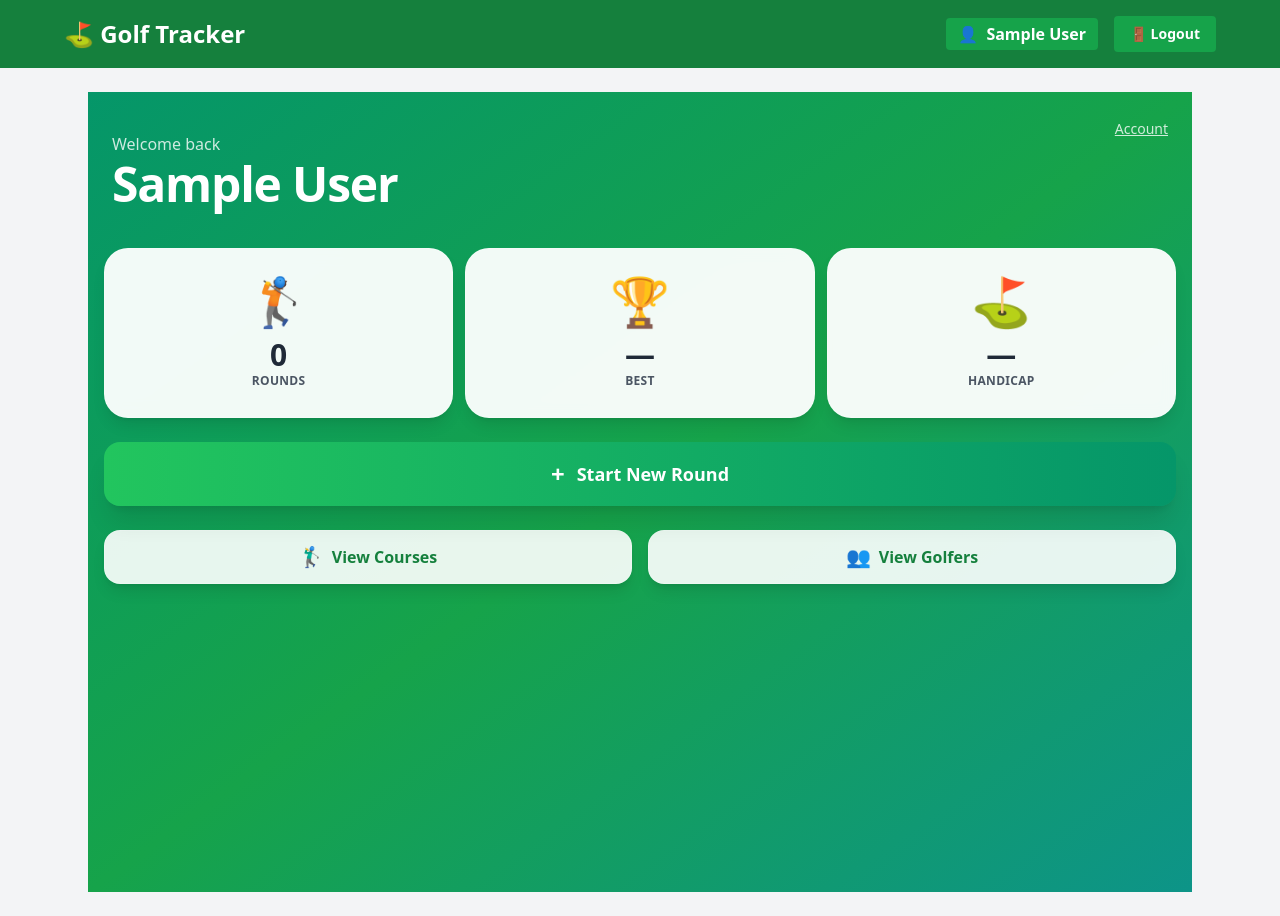
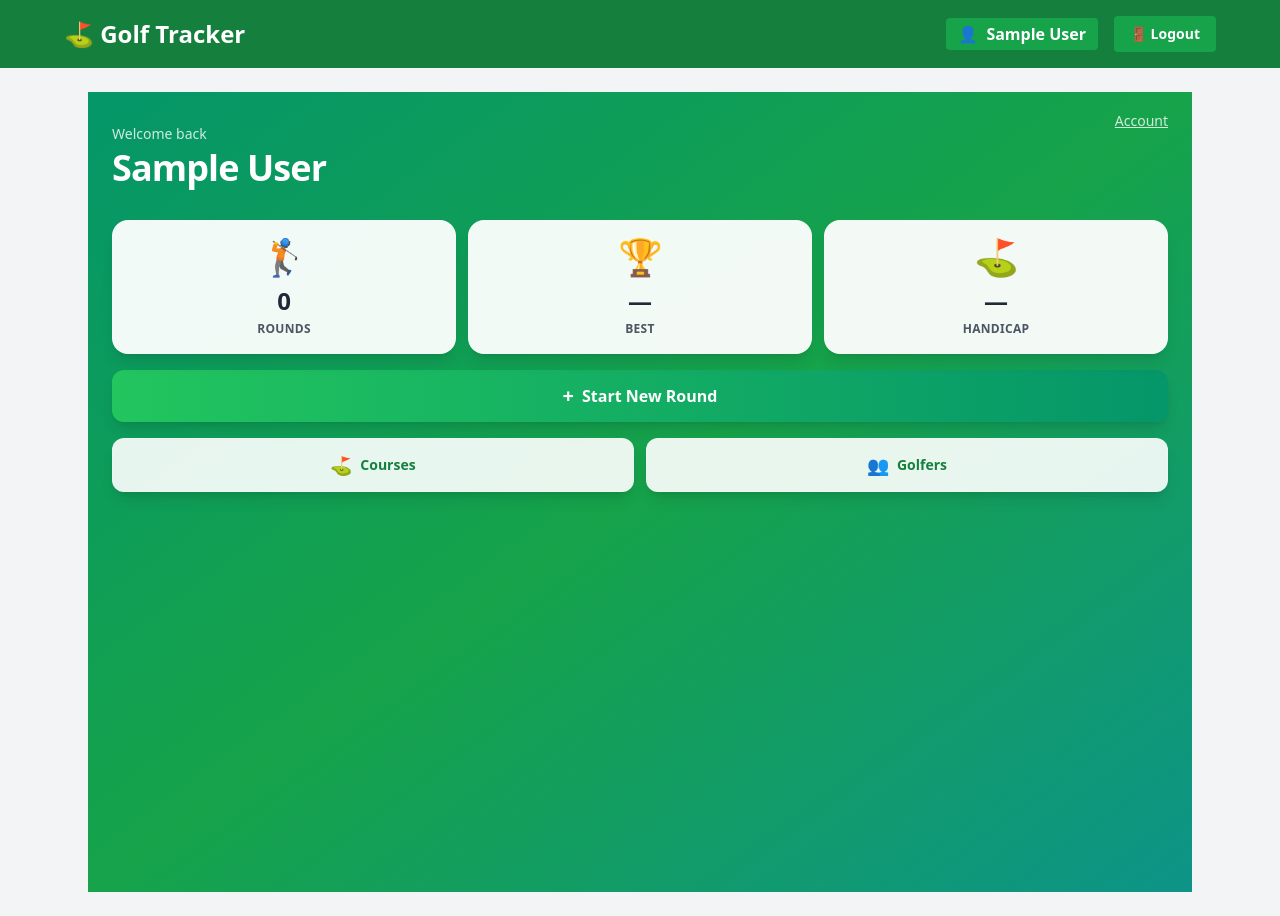
Before and after one commit to sdrindahl/Golf-Score, a Next.js app: page / in a window 1280 px wide. Built offline with nearby package versions, Linux system fonts and the light colour scheme; no server answers; the database is empty; sample sign-in values are in the browser's storage.

Commit message:
Add Performance Breakdown chart to home page with score type distribution and averages per round

```diff
--- a/app/page.tsx
+++ b/app/page.tsx
@@ -129,6 +129,84 @@ export default function Home() {
 
   const bestScore = calculateBestScore()
 
+  const calculateScoreDistribution = (): { distribution: { [key: string]: number }; trend: 'improving' | 'declining' | 'stable'; recentBestType: string } => {
+    const distribution = {
+      'Hole in 1': 0,
+      'Eagle': 0,
+      'Birdie': 0,
+      'Par': 0,
+      'Bogey': 0,
+      'Double+': 0,
+    }
+
+    const courses = JSON.parse(localStorage.getItem('golfCourses') || '[]')
+
+    // Count score types across all holes in all rounds
+    for (const round of rounds) {
+      const course = courses.find((c: any) => c.id === round.courseId)
+      if (!course || !course.holes) continue
+
+      for (let i = 0; i < course.holes.length; i++) {
+        const hole = course.holes[i]
+        const score = round.scores?.[i] || 0
+        const par = hole.par
+        const diff = score - par
+
+        if (score === 1) {
+          distribution['Hole in 1']++
+        } else if (diff <= -2) {
+          distribution['Eagle']++
+        } else if (diff === -1) {
+          distribution['Birdie']++
+        } else if (diff === 0) {
+          distribution['Par']++
+        } else if (diff === 1) {
+          distribution['Bogey']++
+        } else {
+          distribution['Double+']++
+        }
+      }
+    }
+
+    // Calculate trend - compare recent holes to overall
+    let trend: 'improving' | 'declining' | 'stable' = 'stable'
+    if (rounds.length >= 2) {
+      const recentRound = rounds[rounds.length - 1]
+      const prevRound = rounds[rounds.length - 2]
+      const recentScore = recentRound.totalScore
+      const prevScore = prevRound.totalScore
+
+      if (recentScore < prevScore - 1) trend = 'improving'
+      else if (recentScore > prevScore + 1) trend = 'declining'
+    }
+
+    // Find best recent score type
+    let recentBestType = 'Par'
+    const recentRound = rounds[rounds.length - 1]
+    if (recentRound) {
+      const course = courses.find((c: any) => c.id === recentRound.courseId)
+      if (course?.holes) {
+        let bestDiff = 999
+        for (let i = 0; i < course.holes.length; i++) {
+          const hole = course.holes[i]
+          const score = recentRound.scores?.[i] || 0
+          const diff = score - hole.par
+          if (diff < bestDiff) {
+            bestDiff = diff
+            if (diff <= -2) recentBestType = 'Eagle'
+            else if (diff === -1) recentBestType = 'Birdie'
+            else if (diff === 0) recentBestType = 'Par'
+          }
+        }
+      }
+    }
+
+    return { distribution, trend, recentBestType }
+  }
+
+  const { distribution, trend: scoreTrend, recentBestType } = calculateScoreDistribution()
+  const maxDistribution = Math.max(...Object.values(distribution), 1)
+
   // Don't render until client is hydrated and auth checked
   if (!isClient || !currentUser) {
     return null
@@ -153,87 +231,143 @@ export default function Home() {
   return (
     <div className="min-h-screen bg-gradient-to-br from-emerald-600 via-green-600 to-teal-600 pb-12">
       {/* Welcome Banner with Account Link */}
-      <div className="px-6 py-10 text-white relative">
-        <div className="absolute top-6 right-6">
+      <div className="px-4 sm:px-6 py-6 sm:py-8 text-white relative">
+        <div className="absolute top-4 right-4 sm:right-6">
           <Link href="/settings">
-            <button className="text-white/80 hover:text-white text-sm font-medium underline transition-colors">
+            <button className="text-white/80 hover:text-white text-xs sm:text-sm font-medium underline transition-colors">
               Account
             </button>
           </Link>
         </div>
-        <p className="text-base opacity-80 mb-1 font-medium">Welcome back</p>
-        <h1 className="text-5xl font-bold tracking-tight">{currentUser?.name || 'Golfer'}</h1>
+        <p className="text-xs sm:text-sm opacity-80 mb-1 font-medium">Welcome back</p>
+        <h1 className="text-3xl sm:text-4xl font-bold tracking-tight">{currentUser?.name || 'Golfer'}</h1>
       </div>
 
       {/* Main Content */}
-      <div className="px-4 space-y-6">
-        {/* Stats Cards */}
-        <div className="grid grid-cols-3 gap-3">
+      <div className="px-4 sm:px-6 space-y-4">
+        {/* Stats Cards - 3 columns on all sizes */}
+        <div className="grid grid-cols-3 gap-2 sm:gap-3">
           {/* Rounds Card */}
           <button
             onClick={handleViewRounds}
-            className="bg-white/95 backdrop-blur rounded-3xl p-7 shadow-lg hover:shadow-xl hover:scale-105 transition-all cursor-pointer border border-white/20"
+            className="bg-white/95 backdrop-blur rounded-xl sm:rounded-2xl p-3 sm:p-4 shadow-lg hover:shadow-xl transition-all cursor-pointer border border-white/20 min-h-28 sm:min-h-32 flex flex-col items-center justify-center"
           >
-            <div className="text-5xl mb-3 text-center">🏌️</div>
-            <div className="text-3xl font-bold text-center text-gray-800">{rounds.length}</div>
-            <div className="text-xs text-gray-600 text-center font-semibold uppercase tracking-wide">Rounds</div>
+            <div className="text-3xl sm:text-4xl mb-1 sm:mb-2">🏌️</div>
+            <div className="text-xl sm:text-2xl font-bold text-gray-800">{rounds.length}</div>
+            <div className="text-xs text-gray-600 text-center font-semibold uppercase tracking-wide mt-1">Rounds</div>
           </button>
 
           {/* Best Score Card */}
-          <div className="bg-white/95 backdrop-blur rounded-3xl p-7 shadow-lg border border-white/20">
-            <div className="text-5xl mb-3 text-center">🏆</div>
-            <div className="text-3xl font-bold text-center text-gray-800">
+          <div className="bg-white/95 backdrop-blur rounded-xl sm:rounded-2xl p-3 sm:p-4 shadow-lg border border-white/20 min-h-28 sm:min-h-32 flex flex-col items-center justify-center">
+            <div className="text-3xl sm:text-4xl mb-1 sm:mb-2">🏆</div>
+            <div className="text-xl sm:text-2xl font-bold text-gray-800">
               {bestScore ? bestScore : '—'}
             </div>
-            <div className="text-xs text-gray-600 text-center font-semibold uppercase tracking-wide">Best</div>
+            <div className="text-xs text-gray-600 text-center font-semibold uppercase tracking-wide mt-1">Best</div>
           </div>
 
           {/* Handicap Card */}
-          <div className="bg-white/95 backdrop-blur rounded-3xl p-7 shadow-lg border border-white/20">
-            <div className="text-5xl mb-3 text-center">⛳</div>
-            <div className="text-3xl font-bold text-center text-gray-800">
+          <div className="bg-white/95 backdrop-blur rounded-xl sm:rounded-2xl p-3 sm:p-4 shadow-lg border border-white/20 min-h-28 sm:min-h-32 flex flex-col items-center justify-center">
+            <div className="text-3xl sm:text-4xl mb-1 sm:mb-2">⛳</div>
+            <div className="text-xl sm:text-2xl font-bold text-gray-800">
               {handicap > 0 ? handicap : '—'}
             </div>
-            <div className="text-xs text-gray-600 text-center font-semibold uppercase tracking-wide">Handicap</div>
+            <div className="text-xs text-gray-600 text-center font-semibold uppercase tracking-wide mt-1">Handicap</div>
           </div>
         </div>
+
+        {/* Score Distribution Chart */}
+        {rounds.length > 0 && (
+          <div className="bg-white/95 backdrop-blur rounded-xl sm:rounded-2xl p-4 sm:p-5 shadow-lg border border-white/20">
+            <h3 className="text-lg sm:text-xl font-bold text-gray-800 mb-4">Performance Breakdown</h3>
+            {/* Column Headers */}
+            <div className="flex items-center justify-between mb-3 px-1">
+              <span className="text-xs font-semibold text-gray-600 uppercase">Type</span>
+              <div className="flex items-center gap-4">
+                <span className="text-xs font-semibold text-gray-600 uppercase w-8 text-center">Total</span>
+                <span className="text-xs font-semibold text-gray-600 uppercase w-12 text-right">Avg/Rnd</span>
+              </div>
+            </div>
+            <div className="space-y-2">
+              {Object.entries(distribution).map(([type, count]) => {
+                const percentage = (count / maxDistribution) * 100
+                const colors: { [key: string]: string } = {
+                  'Hole in 1': 'from-purple-500 to-purple-400',
+                  'Eagle': 'from-blue-500 to-blue-400',
+                  'Birdie': 'from-green-500 to-green-400',
+                  'Par': 'from-yellow-500 to-yellow-400',
+                  'Bogey': 'from-orange-500 to-orange-400',
+                  'Double+': 'from-red-500 to-red-400',
+                }
+                const emojis: { [key: string]: string } = {
+                  'Hole in 1': '⭐',
+                  'Eagle': '🦅',
+                  'Birdie': '🐦',
+                  'Par': '✔️',
+                  'Bogey': '⚠️',
+                  'Double+': '❌',
+                }
+                return (
+                  <div key={type}>
+                    <div className="flex items-center justify-between mb-1">
+                      <div className="flex items-center gap-2">
+                        <span className="text-lg">{emojis[type]}</span>
+                        <span className="text-sm font-semibold text-gray-700">{type}</span>
+                      </div>
+                      <div className="flex items-center gap-4">
+                        <span className="text-sm font-bold text-gray-800 w-8 text-center">{count}</span>
+                        <span className="text-xs text-gray-600 w-12 text-right">{(count / rounds.length).toFixed(2)}</span>
+                      </div>
+                    </div>
+                    <div className="w-full bg-gray-200 rounded-full h-2">
+                      <div
+                        className={`bg-gradient-to-r ${colors[type]} h-2 rounded-full transition-all`}
+                        style={{ width: `${percentage}%` }}
+                      />
+                    </div>
+                  </div>
+                )
+              })}
+            </div>
+          </div>
+        )}
 
         {/* Return to Round Button (if round in progress) */}
         {currentRoundId && (
           <button
             onClick={() => router.push(`/track-round?id=${currentRoundId}`)}
-            className="w-full bg-gradient-to-r from-blue-500 to-blue-600 hover:from-blue-600 hover:to-blue-700 text-white font-bold py-4 rounded-2xl flex items-center justify-center gap-3 shadow-xl hover:shadow-2xl transition-all transform hover:-translate-y-1"
+            className="w-full bg-gradient-to-r from-blue-500 to-blue-600 hover:from-blue-600 hover:to-blue-700 text-white font-bold py-2 sm:py-3 rounded-lg sm:rounded-xl flex items-center justify-center gap-2 shadow-lg hover:shadow-xl transition-all text-sm sm:text-base"
           >
-            <span className="text-2xl">🎯</span>
-            <span className="text-lg">Return to Round</span>
+            <span className="text-lg sm:text-xl">🎯</span>
+            <span>Return to Round</span>
           </button>
         )}
 
         {/* Start New Round Button */}
         <button
           onClick={handleStartNewRound}
-          className="w-full bg-gradient-to-r from-green-500 to-emerald-600 hover:from-green-600 hover:to-emerald-700 text-white font-bold py-4 rounded-2xl flex items-center justify-center gap-3 shadow-xl hover:shadow-2xl transition-all transform hover:-translate-y-1"
+          className="w-full bg-gradient-to-r from-green-500 to-emerald-600 hover:from-green-600 hover:to-emerald-700 text-white font-bold py-2 sm:py-3 rounded-lg sm:rounded-xl flex items-center justify-center gap-2 shadow-lg hover:shadow-xl transition-all text-sm sm:text-base"
         >
-          <span className="text-2xl">+</span>
-          <span className="text-lg">Start New Round</span>
+          <span className="text-lg sm:text-xl">+</span>
+          <span>Start New Round</span>
         </button>
 
         {/* View Courses and Golfers */}
-        <div className="grid grid-cols-2 gap-4">
+        <div className="grid grid-cols-2 gap-2 sm:gap-3">
           <button
             onClick={handleViewCourses}
-            className="bg-white/90 hover:bg-white text-green-700 font-semibold py-3 rounded-2xl shadow-lg hover:shadow-xl transition-all border border-white/20 flex items-center justify-center gap-2"
+            className="bg-white/90 hover:bg-white text-green-700 font-semibold py-2 sm:py-3 rounded-lg sm:rounded-xl shadow-lg hover:shadow-xl transition-all border border-white/20 flex items-center justify-center gap-2 text-xs sm:text-sm"
           >
-            <span className="text-xl">🏌️‍♂️</span>
-            <span>View Courses</span>
+            <span className="text-base sm:text-lg">⛳</span>
+            <span>Courses</span>
           </button>
 
           <button
             onClick={handleViewGolfers}
-            className="bg-white/90 hover:bg-white text-green-700 font-semibold py-3 rounded-2xl shadow-lg hover:shadow-xl transition-all border border-white/20 flex items-center justify-center gap-2"
+            className="bg-white/90 hover:bg-white text-green-700 font-semibold py-2 sm:py-3 rounded-lg sm:rounded-xl shadow-lg hover:shadow-xl transition-all border border-white/20 flex items-center justify-center gap-2 text-xs sm:text-sm"
           >
-            <span className="text-xl">👥</span>
-            <span>View Golfers</span>
+            <span className="text-base sm:text-lg">👥</span>
+            <span>Golfers</span>
           </button>
         </div>
       </div>
```
